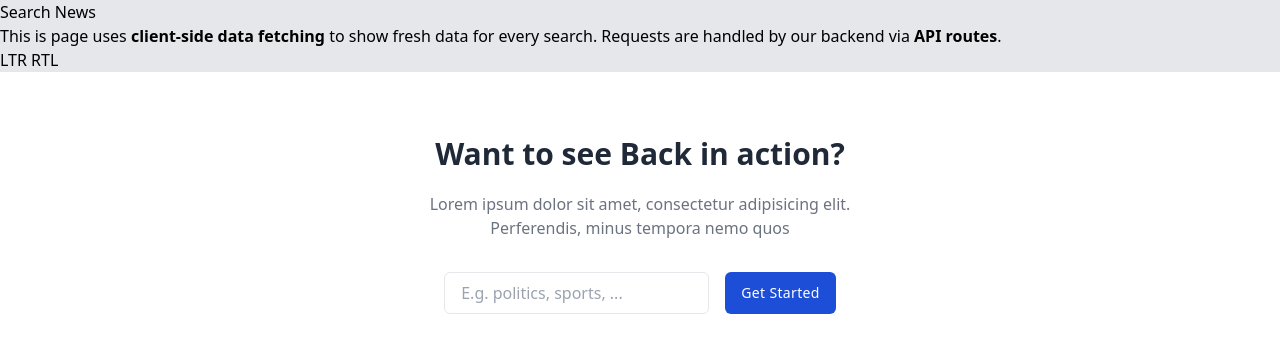
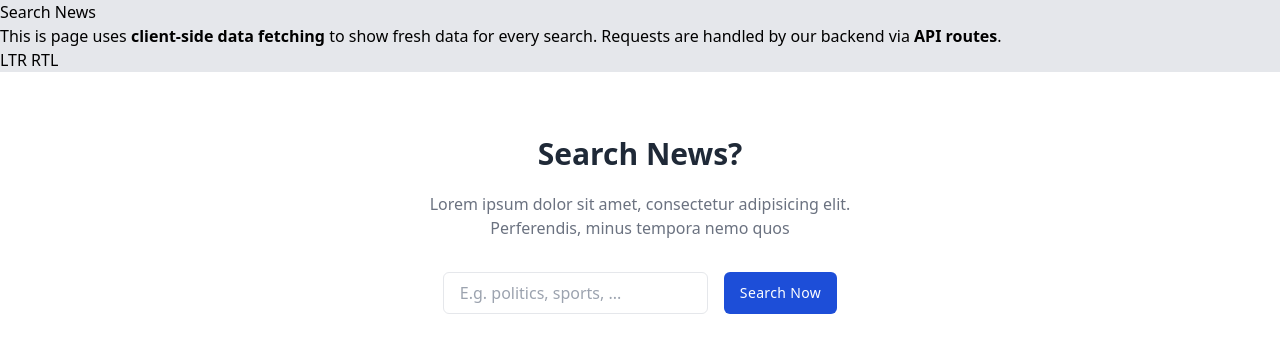
Before and after one commit to samiterefe/world_news_project, a Next.js app: page /search in a window 1280 px wide. Shown: the top 352 px of the page. Built offline with nearby package versions, Linux system fonts and the light colour scheme.

Commit message:
updatting all search

```diff
--- a/pages/search.tsx
+++ b/pages/search.tsx
@@ -58,14 +58,14 @@
 
 <div className="bg-white dark:bg-gray-900">
     <div className="max-w-3xl px-6 py-16 mx-auto text-center">
-        <h1 className="text-3xl font-semibold text-gray-800 dark:text-gray-100">Want to see Back in action?</h1>
+        <h1 className="text-3xl font-semibold text-gray-800 dark:text-gray-100">Search News?</h1>
         <p className="max-w-md mx-auto mt-5 text-gray-500 dark:text-gray-400">Lorem ipsum dolor sit amet, consectetur adipisicing elit. Perferendis, minus tempora nemo quos</p>
           <form onSubmit={handleSubmit}>
         <div className="flex flex-col mt-8 space-y-3 sm:space-y-0 sm:flex-row sm:justify-center sm:-mx-2">
             <input name="searchQuery"   placeholder="E.g. politics, sports, ..."  type="text" className="px-4 py-2 text-gray-700 bg-white border rounded-md sm:mx-2 dark:bg-gray-900 dark:text-gray-300 dark:border-gray-600 focus:border-blue-400 dark:focus:border-blue-300 focus:outline-none focus:ring focus:ring-blue-300 focus:ring-opacity-40" />
 
             <button type="submit"  disabled={searchResultsLoading} className="px-4 py-2 text-sm font-medium tracking-wide text-white capitalize transition-colors duration-300 transform bg-blue-700 rounded-md sm:mx-2 hover:bg-blue-600 focus:outline-none focus:bg-blue-600">
-                Get Started
+                search now
             </button>
         </div>
         </form>
```
